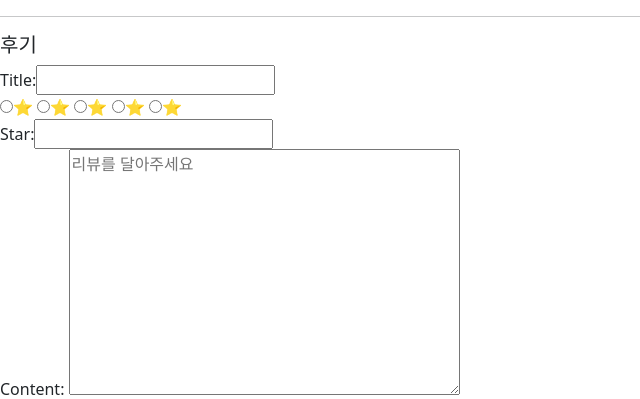
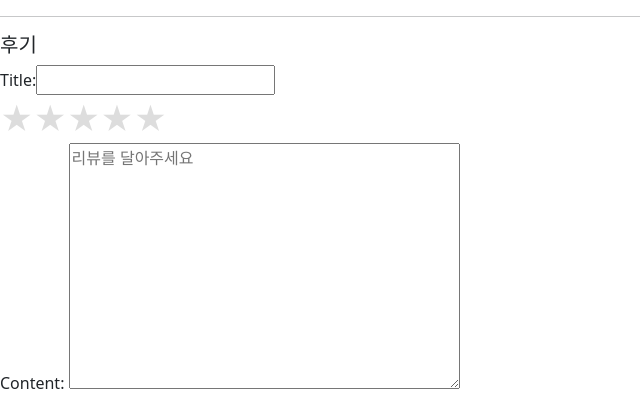
Before and after one commit to jejucoding2022/hackathon, a Django app: page /hospitaldetail/1 in a window 1280 px wide. Shown: the part 505-904 px from the top of the page, without its empty margins (0-640 px from the left). Run offline with Django 3.2, Linux system fonts and the light colour scheme; data comes from the database, SQL or seed files in the repository; data that the repository does not hold is empty; some libraries are stand-ins or nearby versions.

Commit message:
star 이미지

```diff
--- a/main/templates/main/hospitaldetail.html
+++ b/main/templates/main/hospitaldetail.html
@@ -37,6 +37,29 @@
     .review_container{
         display: inline-block;
     }
+    .star {
+    position: relative;
+    font-size: 2rem;
+    color: #ddd;
+  }
+
+  .star input {
+    width: 100%;
+    height: 100%;
+    position: absolute;
+    left: 0;
+    opacity: 0;
+    cursor: pointer;
+  }
+
+  .star span {
+    width: 0;
+    position: absolute;
+    left: 0;
+    color: red;
+    overflow: hidden;
+    pointer-events: none;
+  }
 </style>
 
 <script src="https://ajax.googleapis.com/ajax/libs/jquery/1.8.3/jquery.min.js"></script>
@@ -99,15 +122,13 @@
     </div>
 
     <div class="review_star">
-        <fieldset>
-            <input type="radio" name="rating" value="5" id="rate1"><label for="rate1">⭐</label>
-            <input type="radio" name="rating" value="4" id="rate2"><label for="rate2">⭐</label>
-            <input type="radio" name="rating" value="3" id="rate3"><label for="rate3">⭐</label>
-            <input type="radio" name="rating" value="2" id="rate4"><label for="rate4">⭐</label>
-            <input type="radio" name="rating" value="1" id="rate5"><label for="rate5">⭐</label>
-        </fieldset>
+        <span class="star">
+            ★★★★★
+            <span>★★★★★</span>
+            <input type="range" oninput="drawStar(this)" value="1" step="2" min="0" max="10">
+          </span>
 
-        <label for="id_star">Star:</label><input type="number" name="star" required="" id="id_star">
+        <input type="hidden" name="star" required="" id="id_star">
     </div>
 
     <div class="review content">
@@ -182,6 +203,12 @@
         })
 
     })
+
+    /* 별점 */
+    const drawStar = (target) => {
+        document.querySelector(`.star span`).style.width = `${target.value * 10}%`;
+        document.getElementById('id_star').value = `${target.value / 2}`;
+    }
 </script>
 
 <script type="text/javascript" src="//dapi.kakao.com/v2/maps/sdk.js?appkey=13250482f06a179f2463555e2aea1e27&libraries=services"></script>
```
